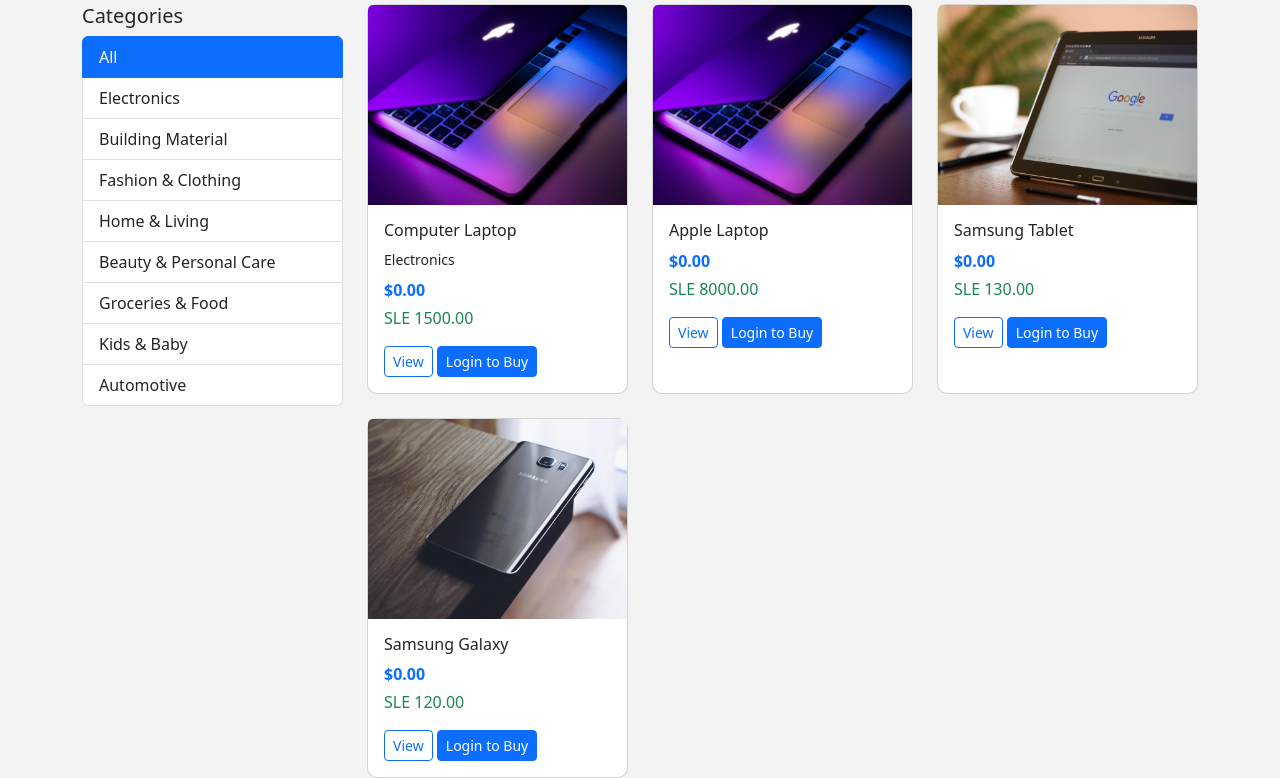
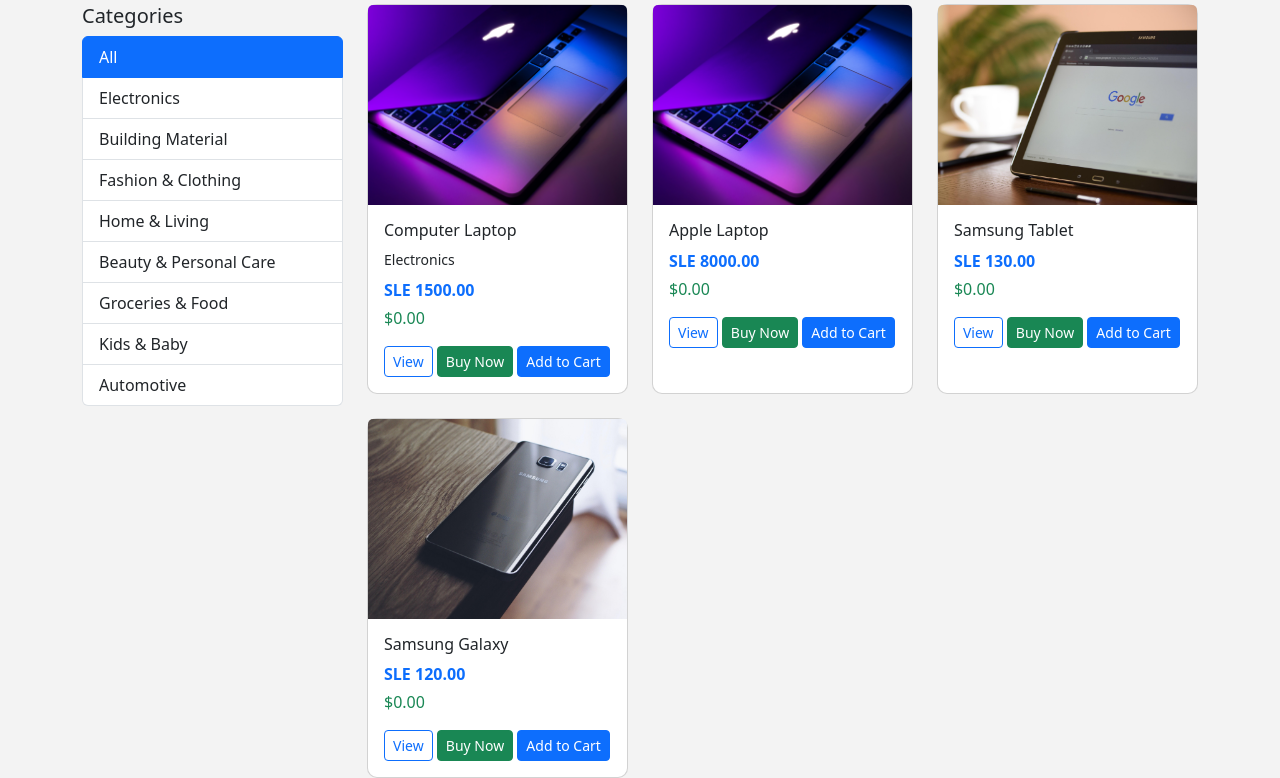
Before and after one commit to shaw545/django-business-website, a Django app: page /products/ in a window 1280 px wide. Shown: the part 176-954 px from the top of the page. Run offline with Django 5.2, Linux system fonts and the light colour scheme; data comes from the database, SQL or seed files in the repository; both versions use the stored data as it was after the commit; tables that the repository leaves empty hold one stand-in row (values such as "Sample post").

Commit message:
Remove buyer login requirement and add home return buttons

```diff
--- a/website/templates/products.html
+++ b/website/templates/products.html
@@ -13,6 +13,7 @@
     </form>
 
     <div class="row">
+
         <div class="col-md-3">
             <h5>Categories</h5>
             <ul class="list-group">
@@ -27,9 +28,11 @@
 
         <div class="col-md-9">
             <div class="row g-4">
+
                 {% for product in products %}
                 <div class="col-md-4">
                     <div class="card shadow-soft h-100">
+
                         {% if product.image %}
                         <img src="{{ product.image.url }}" class="card-img-top" style="height: 200px; object-fit: cover;">
                         {% else %}
@@ -45,30 +48,31 @@
                             <p class="muted-text small mb-2">{{ product.category.name }}</p>
                             {% endif %}
 
-                            <p class="text-primary fw-bold mb-1">${{ product.price_usd }}</p>
-                            <p class="text-success">SLE {{ product.price_sle }}</p>
+                            <p class="text-primary fw-bold mb-1">SLE {{ product.price_sle }}</p>
+                            <p class="text-success">${{ product.price_usd }}</p>
 
                             <a href="{% url 'product_detail' product.id %}" class="btn btn-sm btn-outline-primary">View</a>
+                            <a href="{% url 'checkout' product.id %}" class="btn btn-sm btn-success">Buy Now</a>
 
-                            {% if user.is_authenticated %}
                             <form method="POST" action="{% url 'add_to_cart' product.id %}" class="d-inline">
                                 {% csrf_token %}
                                 <input type="hidden" name="currency" value="SLE">
                                 <button type="submit" class="btn btn-sm btn-primary">Add to Cart</button>
                             </form>
-                            {% else %}
-                            <a href="{% url 'login' %}" class="btn btn-sm btn-primary">Login to Buy</a>
-                            {% endif %}
                         </div>
+
                     </div>
                 </div>
                 {% empty %}
                 <div class="col-12">
                     <p>No products found.</p>
+                    <a href="{% url 'home' %}" class="btn btn-outline-secondary">Back Home</a>
                 </div>
                 {% endfor %}
+
             </div>
         </div>
+
     </div>
 </div>
 {% endblock %}
--- a/website/urls.py
+++ b/website/urls.py
@@ -11,11 +11,12 @@ urlpatterns = [
     path('products/<int:product_id>/', views.product_detail, name='product_detail'),
     path('products/<int:product_id>/add-to-cart/', views.add_to_cart, name='add_to_cart'),
     path('cart/', views.cart_view, name='cart'),
-    path('cart/update/<int:item_id>/', views.update_cart_item, name='update_cart_item'),
-    path('cart/remove/<int:item_id>/', views.remove_cart_item, name='remove_cart_item'),
+    path('cart/update/<int:index>/', views.update_cart_item, name='update_cart_item'),
+    path('cart/remove/<int:index>/', views.remove_cart_item, name='remove_cart_item'),
     path('checkout/<int:product_id>/', views.checkout, name='checkout'),
     path('cart/checkout/', views.cart_checkout, name='cart_checkout'),
     path('contact/', views.contact, name='contact'),
+
     path('register/', views.register, name='register'),
     path('login/', auth_views.LoginView.as_view(template_name='login.html'), name='login'),
     path('logout/', views.seller_logout, name='logout'),
--- a/website/views.py
+++ b/website/views.py
@@ -6,10 +6,48 @@ from django.contrib.auth import login, logout
 from django.contrib.auth.decorators import login_required
 from django.contrib import messages
 from django.db.models import Sum
-from .models import ContactMessage, Category, Product, CartItem, Order, PayoutRequest
+
+from .models import ContactMessage, Category, Product, Order, PayoutRequest
 from .forms import SellerRegistrationForm, ProductForm
 
-from .models import Product, Category
+
+def _get_cart(request):
+    return request.session.get('cart', [])
+
+
+def _save_cart(request, cart):
+    request.session['cart'] = cart
+    request.session.modified = True
+
+
+def _build_cart_rows(request):
+    cart = _get_cart(request)
+    cart_rows = []
+    grand_total = Decimal('0.00')
+
+    for item in cart:
+        product = Product.objects.filter(id=item['product_id'], available=True).first()
+        if not product:
+            continue
+
+        quantity = int(item.get('quantity', 1))
+        currency = item.get('currency', 'SLE')
+
+        unit_price = product.price_sle if currency == 'SLE' else product.price_usd
+        unit_price = Decimal(unit_price)
+        row_total = unit_price * quantity
+        grand_total += row_total
+
+        cart_rows.append({
+            'product': product,
+            'quantity': quantity,
+            'currency': currency,
+            'unit_price': unit_price,
+            'row_total': row_total,
+        })
+
+    return cart_rows, grand_total
+
 
 def home(request):
     products = Product.objects.filter(available=True)[:8]
@@ -19,6 +57,7 @@ def home(request):
         'products': products,
         'categories': categories
     })
+
 
 def about(request):
     return render(request, 'about.html')
@@ -59,79 +98,65 @@ def product_detail(request, product_id):
     return render(request, 'product_detail.html', {'product': product})
 
 
-@login_required
 def add_to_cart(request, product_id):
     product = get_object_or_404(Product, id=product_id, available=True)
-    currency = request.POST.get('currency', 'USD')
+    currency = request.POST.get('currency', 'SLE')
 
-    cart_item, created = CartItem.objects.get_or_create(
-        user=request.user,
-        product=product,
-        currency=currency,
-        defaults={'quantity': 1}
-    )
+    cart = _get_cart(request)
 
-    if not created:
-        cart_item.quantity += 1
-        cart_item.save()
+    found = False
+    for item in cart:
+        if item['product_id'] == product.id and item['currency'] == currency:
+            item['quantity'] += 1
+            found = True
+            break
 
+    if not found:
+        cart.append({
+            'product_id': product.id,
+            'quantity': 1,
+            'currency': currency
+        })
+
+    _save_cart(request, cart)
     messages.success(request, 'Product added to cart.')
     return redirect('cart')
 
 
-@login_required
 def cart_view(request):
-    cart_items = CartItem.objects.filter(user=request.user).select_related('product')
-
-    cart_rows = []
-    grand_total = Decimal('0.00')
-
-    for item in cart_items:
-        unit_price = item.product.price_usd if item.currency == 'USD' else item.product.price_sle
-        unit_price = Decimal(unit_price)
-        row_total = unit_price * item.quantity
-        grand_total += row_total
-
-        cart_rows.append({
-            'id': item.id,
-            'product': item.product,
-            'quantity': item.quantity,
-            'currency': item.currency,
-            'unit_price': unit_price,
-            'row_total': row_total,
-        })
+    cart_items, grand_total = _build_cart_rows(request)
 
     return render(request, 'cart.html', {
-        'cart_items': cart_rows,
+        'cart_items': cart_items,
         'grand_total': grand_total,
-        'paypal_client_id': settings.PAYPAL_CLIENT_ID,
     })
 
 
-@login_required
-def update_cart_item(request, item_id):
-    item = get_object_or_404(CartItem, id=item_id, user=request.user)
+def update_cart_item(request, index):
+    cart = _get_cart(request)
 
-    if request.method == 'POST':
+    if request.method == 'POST' and 0 <= index < len(cart):
         quantity = int(request.POST.get('quantity', 1))
         if quantity <= 0:
-            item.delete()
+            cart.pop(index)
         else:
-            item.quantity = quantity
-            item.save()
+            cart[index]['quantity'] = quantity
+        _save_cart(request, cart)
 
     return redirect('cart')
 
 
-@login_required
-def remove_cart_item(request, item_id):
-    item = get_object_or_404(CartItem, id=item_id, user=request.user)
-    item.delete()
-    messages.info(request, 'Item removed from cart.')
+def remove_cart_item(request, index):
+    cart = _get_cart(request)
+
+    if 0 <= index < len(cart):
+        cart.pop(index)
+        _save_cart(request, cart)
+        messages.info(request, 'Item removed from cart.')
+
     return redirect('cart')
 
 
-@login_required
 def checkout(request, product_id):
     product = get_object_or_404(Product, id=product_id, available=True)
     success = False
@@ -143,9 +168,9 @@ def checkout(request, product_id):
         phone = request.POST.get('phone')
         address = request.POST.get('address')
         quantity = int(request.POST.get('quantity', 1))
-        currency = request.POST.get('currency')
+        currency = request.POST.get('currency', 'SLE')
 
-        unit_price = product.price_usd if currency == 'USD' else product.price_sle
+        unit_price = product.price_sle if currency == 'SLE' else product.price_usd
         unit_price = Decimal(unit_price)
         total_amount = unit_price * Decimal(quantity)
         platform_fee_amount = (platform_fee_percent / Decimal('100')) * total_amount
@@ -197,9 +222,8 @@ Seller Earning: {seller_earning}
     })
 
 
-@login_required
 def cart_checkout(request):
-    cart_items = CartItem.objects.filter(user=request.user).select_related('product')
+    cart_items, grand_total = _build_cart_rows(request)
     success = False
     platform_fee_percent = Decimal(str(settings.PLATFORM_FEE_PERCENT))
 
@@ -210,20 +234,23 @@ def cart_checkout(request):
         address = request.POST.get('address')
 
         for item in cart_items:
-            unit_price = item.product.price_usd if item.currency == 'USD' else item.product.price_sle
-            unit_price = Decimal(unit_price)
-            total_amount = unit_price * item.quantity
+            product = item['product']
+            quantity = item['quantity']
+            currency = item['currency']
+            unit_price = item['unit_price']
+            total_amount = item['row_total']
+
             platform_fee_amount = (platform_fee_percent / Decimal('100')) * total_amount
             seller_earning = total_amount - platform_fee_amount
 
             Order.objects.create(
-                product=item.product,
+                product=product,
                 customer_name=customer_name,
                 email=email,
                 phone=phone,
                 address=address,
-                quantity=item.quantity,
-                currency=item.currency,
+                quantity=quantity,
+                currency=currency,
                 unit_price=unit_price,
                 total_amount=total_amount,
                 platform_fee_percent=platform_fee_percent,
@@ -232,36 +259,19 @@ def cart_checkout(request):
                 payment_status='Pending',
             )
 
-        cart_items.delete()
+        _save_cart(request, [])
         success = True
 
         return render(request, 'cart_checkout.html', {
             'success': success,
-            'paypal_client_id': settings.PAYPAL_CLIENT_ID,
-        })
-
-    cart_rows = []
-    grand_total = Decimal('0.00')
-
-    for item in cart_items:
-        unit_price = item.product.price_usd if item.currency == 'USD' else item.product.price_sle
-        unit_price = Decimal(unit_price)
-        row_total = unit_price * item.quantity
-        grand_total += row_total
-
-        cart_rows.append({
-            'product': item.product,
-            'quantity': item.quantity,
-            'currency': item.currency,
-            'unit_price': unit_price,
-            'row_total': row_total,
+            'cart_items': [],
+            'grand_total': Decimal('0.00'),
         })
 
     return render(request, 'cart_checkout.html', {
-        'cart_items': cart_rows,
+        'cart_items': cart_items,
         'grand_total': grand_total,
         'success': success,
-        'paypal_client_id': settings.PAYPAL_CLIENT_ID,
     })
 
 
@@ -324,9 +334,10 @@ def seller_dashboard(request):
 
     total_products = seller_products.count()
     total_orders = seller_orders.count()
+
     paid_orders = seller_orders.filter(payment_status='Paid')
+    seller_total_earnings = paid_orders.aggregate(total=Sum('seller_earning'))['total'] or Decimal('0.00')
 
-    seller_total_earnings = paid_orders.aggregate(total=Sum('seller_earning'))['total'] or Decimal('0.00')
     seller_payouts = PayoutRequest.objects.filter(seller=request.user).order_by('-request_date')
     total_requested = seller_payouts.exclude(status='Rejected').aggregate(total=Sum('amount'))['total'] or Decimal('0.00')
 
```
Also changed, not shown: website/templates/cart.html (+9 -3 lines), website/templates/cart_checkout.html (+9 -1 lines), website/templates/checkout.html (+14 -6 lines), db.sqlite3.
